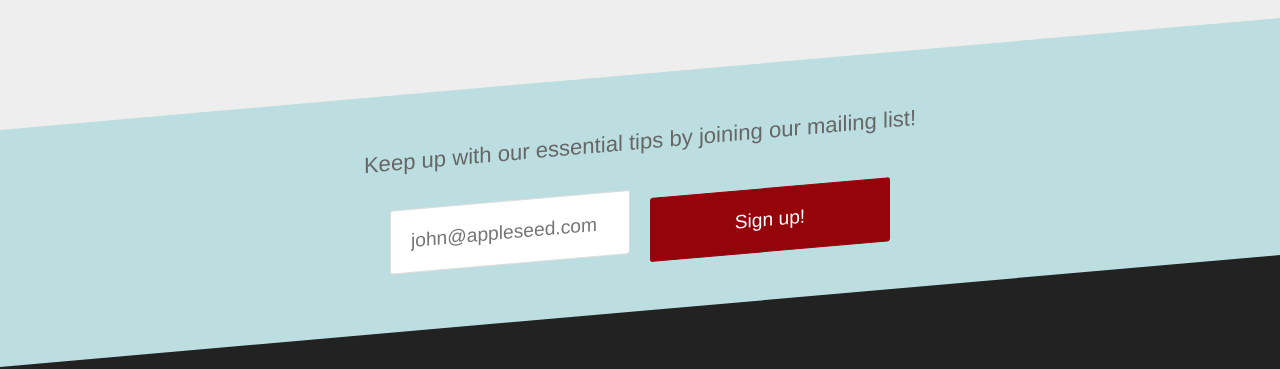
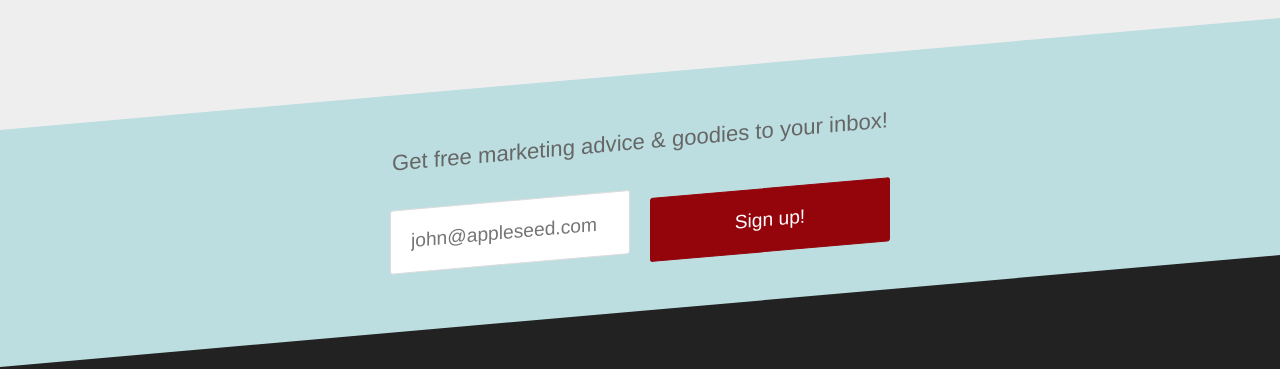
Before and after one commit to benevolenttech/btek.cc, a Jekyll site: the page built from index.html, in a window 1280 px wide and 900 px high, scrolled down 1824 px. Shown: the part 155-524 px from the top of the window. Built offline with Jekyll 4.4.1, drawn with Linux system fonts in a browser that asks for light colours.

Commit message:
Updated newsletter signup text

```diff
--- a/_includes/newsletter-section.html
+++ b/_includes/newsletter-section.html
@@ -1,6 +1,6 @@
 <section class="diagonal diagonal-newsletter">
   <div id="footer-newsletter" style="position:absolute; top:-70px;"></div>
-    <p style="padding: 0 20px;">Keep up with our essential tips by joining our mailing list!</p>
+    <p style="padding: 0 20px;">Get free marketing advice & goodies to your inbox!</p>
     <form style="padding: 0 20px;" action="{{ site.baseurl }}/newsletter-success/" method="post">
       <input type="hidden" name="_to" value="hi@benevolent.tech" />
       <input type="text" name="_gotcha" style="display: none;" />
```
